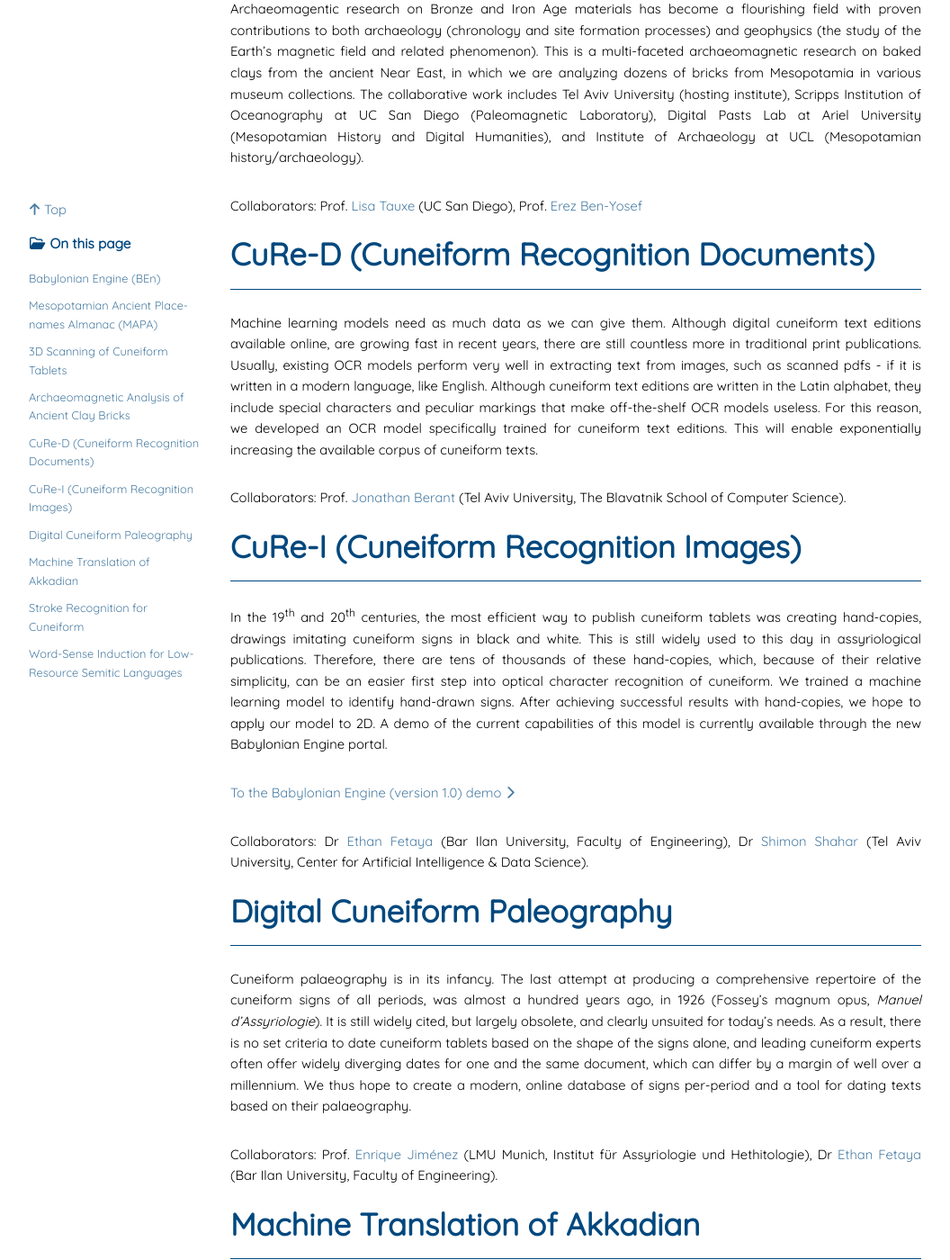
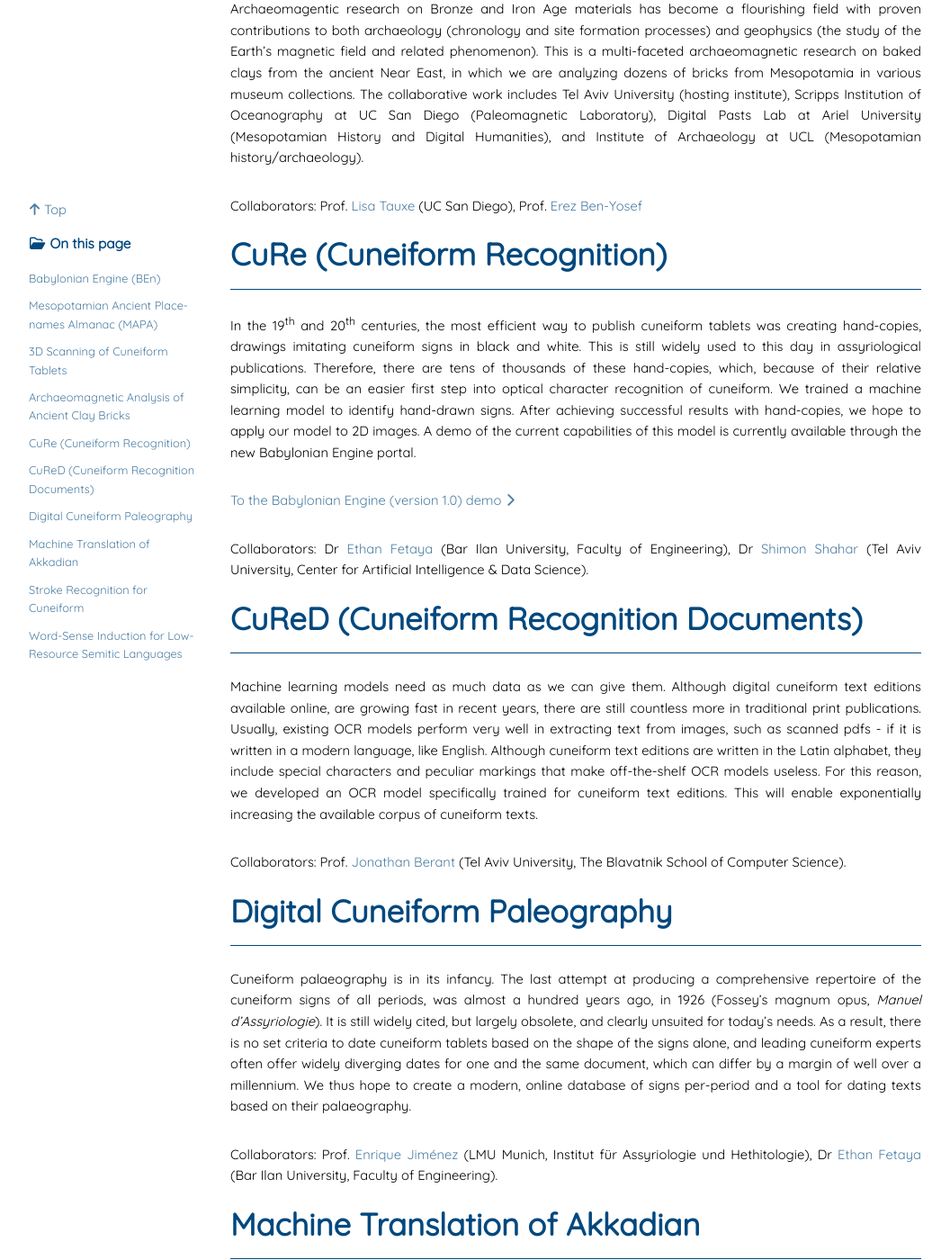
Before and after one commit to DigitalPasts/DigitalPasts.github.io, a Jekyll site: the page built from docs/projects.md, in a window 1280 px wide and 1400 px high, scrolled down 1306 px. Shown: the whole window at 90% size, without its empty margins (0-1056 px from the left). Built offline with Jekyll 4.4.1, drawn with Linux system fonts in a browser that asks for light colours; nearby versions of some CDN libraries.

Commit message:
Update projects.md

```diff
--- a/docs/projects.md
+++ b/docs/projects.md
@@ -27,23 +27,22 @@ Archaeomagentic research on Bronze and Iron Age materials has become a flourishi
 
 Collaborators: Prof. <a href="http://magician.ucsd.edu/" target="_blank">Lisa Tauxe</a> (UC San Diego), Prof. <a href="https://telaviv.academia.edu/ErezBenYosef" target="_blank">Erez Ben-Yosef</a>
 
+## CuRe (Cuneiform Recognition)
 
-## CuRe-D (Cuneiform Recognition Documents)
-
-Machine learning models need as much data as we can give them. Although digital cuneiform text editions available online, are growing fast in recent years, there are still countless more in traditional print publications. Usually, existing OCR models perform very well in extracting text from images, such as scanned pdfs - if it is written in a modern language, like English. Although cuneiform text editions are written in the Latin alphabet, they include special characters and peculiar markings that make off-the-shelf OCR models useless. For this reason, we developed an OCR model specifically trained for cuneiform text editions. This will enable exponentially increasing the available corpus of cuneiform texts.
-
-Collaborators: Prof.
-<a href="https://scholar.google.com/citations?user=xCYHonIAAAAJ&hl=en" target="_blank">Jonathan Berant</a> (Tel Aviv University, The Blavatnik School of Computer Science).
-
-## CuRe-I (Cuneiform Recognition Images)
-
-In the 19<sup>th</sup> and 20<sup>th</sup> centuries, the most efficient way to publish cuneiform tablets was creating hand-copies, drawings imitating cuneiform signs in black and white. This is still widely used to this day in assyriological publications. Therefore, there are tens of thousands of these hand-copies, which, because of their relative simplicity, can be an easier first step into optical character recognition of cuneiform. We trained a machine learning model to identify hand-drawn signs. After achieving successful results with hand-copies, we hope to apply our model to 2D. A demo of the current capabilities of this model is currently available through the new Babylonian Engine portal.
+In the 19<sup>th</sup> and 20<sup>th</sup> centuries, the most efficient way to publish cuneiform tablets was creating hand-copies, drawings imitating cuneiform signs in black and white. This is still widely used to this day in assyriological publications. Therefore, there are tens of thousands of these hand-copies, which, because of their relative simplicity, can be an easier first step into optical character recognition of cuneiform. We trained a machine learning model to identify hand-drawn signs. After achieving successful results with hand-copies, we hope to apply our model to 2D images. A demo of the current capabilities of this model is currently available through the new Babylonian Engine portal.
 
 {% include BEn_new.html %}
 
 Collaborators: Dr
 <a href="https://scholar.google.com/citations?user=zLuqh-0AAAAJ&hl=en" target="_blank">Ethan Fetaya</a> (Bar Ilan University, Faculty of Engineering), Dr
 <a href="https://datascience.tau.ac.il/team/moni-shahar" target="_blank">Shimon Shahar</a> (Tel Aviv University, Center for Artificial Intelligence & Data Science).
+
+## CuReD (Cuneiform Recognition Documents)
+
+Machine learning models need as much data as we can give them. Although digital cuneiform text editions available online, are growing fast in recent years, there are still countless more in traditional print publications. Usually, existing OCR models perform very well in extracting text from images, such as scanned pdfs - if it is written in a modern language, like English. Although cuneiform text editions are written in the Latin alphabet, they include special characters and peculiar markings that make off-the-shelf OCR models useless. For this reason, we developed an OCR model specifically trained for cuneiform text editions. This will enable exponentially increasing the available corpus of cuneiform texts.
+
+Collaborators: Prof.
+<a href="https://scholar.google.com/citations?user=xCYHonIAAAAJ&hl=en" target="_blank">Jonathan Berant</a> (Tel Aviv University, The Blavatnik School of Computer Science).
 
 ## Digital Cuneiform Paleography
 
```
